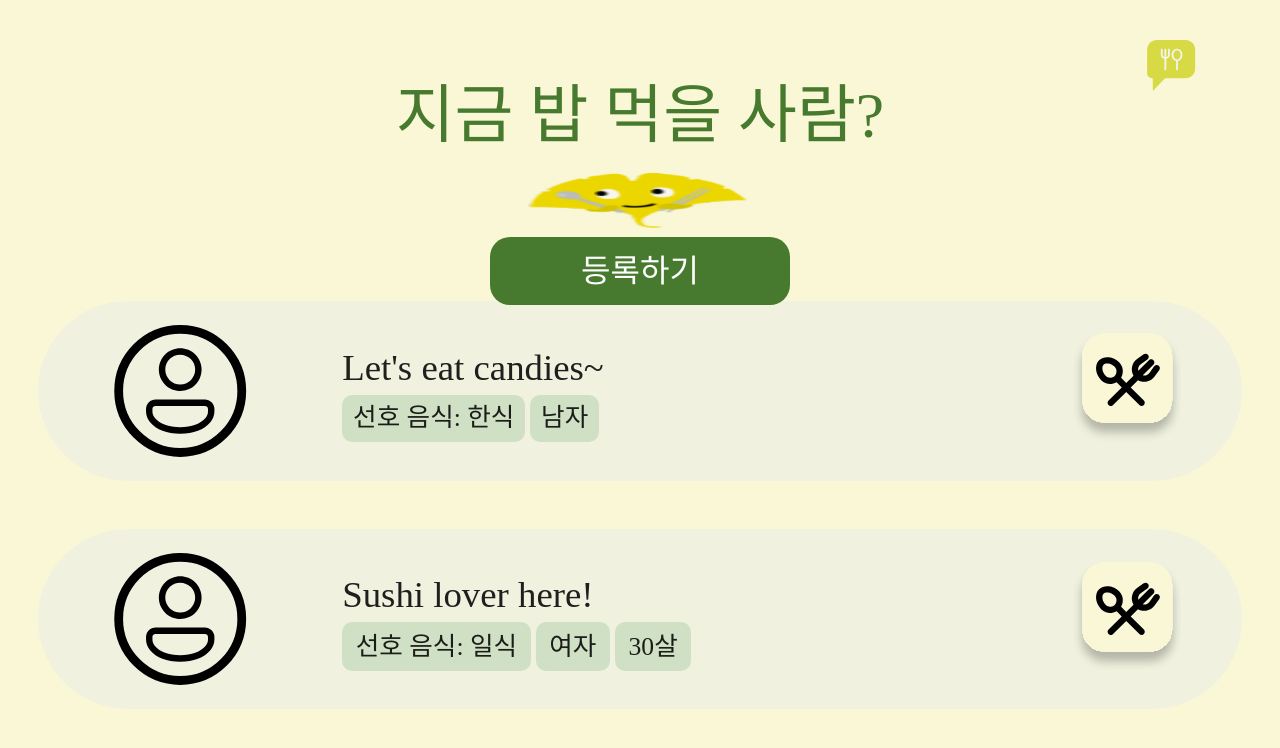
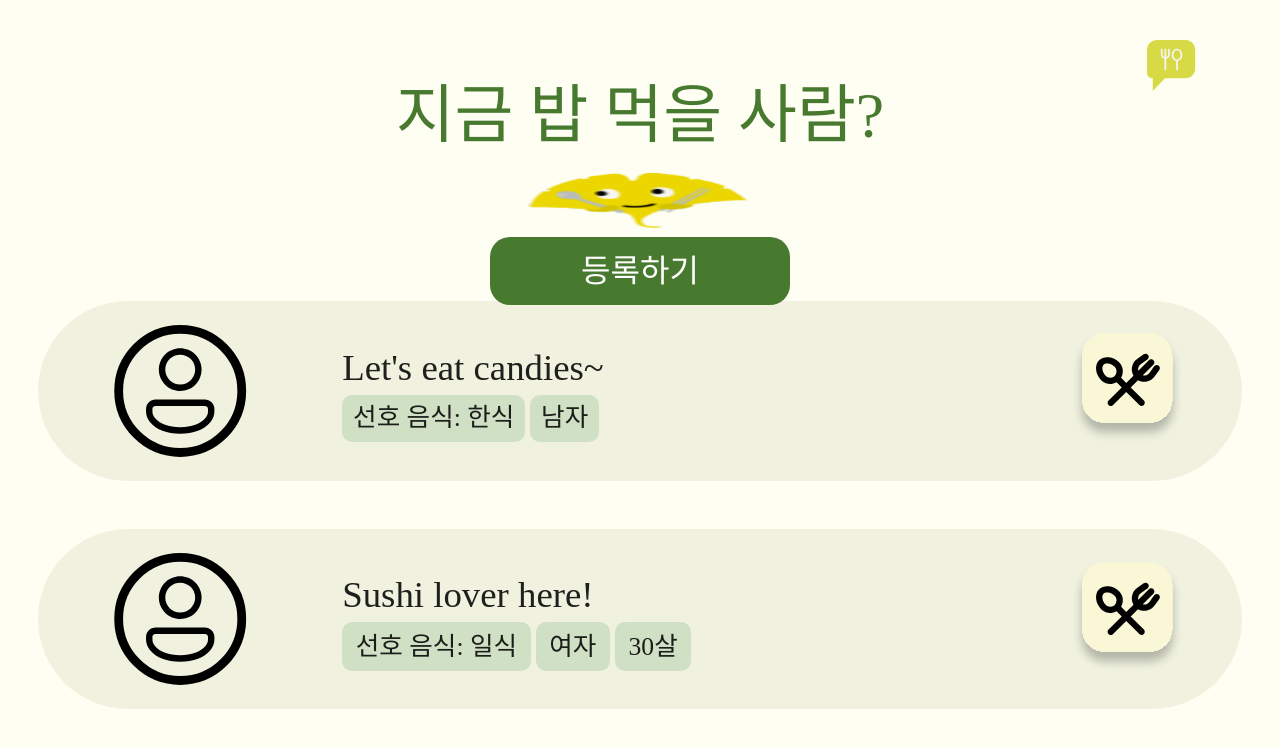
Before and after one commit to SKKU24-spoon-mate/client, a React app: page / in a window 1280 px wide. Shown: the top 748 px of the page. Built offline with nearby package versions, Linux system fonts and the light colour scheme; no server answers; a web font is replaced by a local one.

Commit message:
Modify background color

```diff
--- a/src/theme/themeSelector.ts
+++ b/src/theme/themeSelector.ts
@@ -12,7 +12,7 @@ export const themeSelector = (mode: string): ThemeOptions => ({
         body: {
           width: '100%',
           height: '100%',
-          backgroundColor: '#FAF7D7',
+          backgroundColor: '#FFFEF3',
         },
         img: {
           userSelect: 'none',
```
